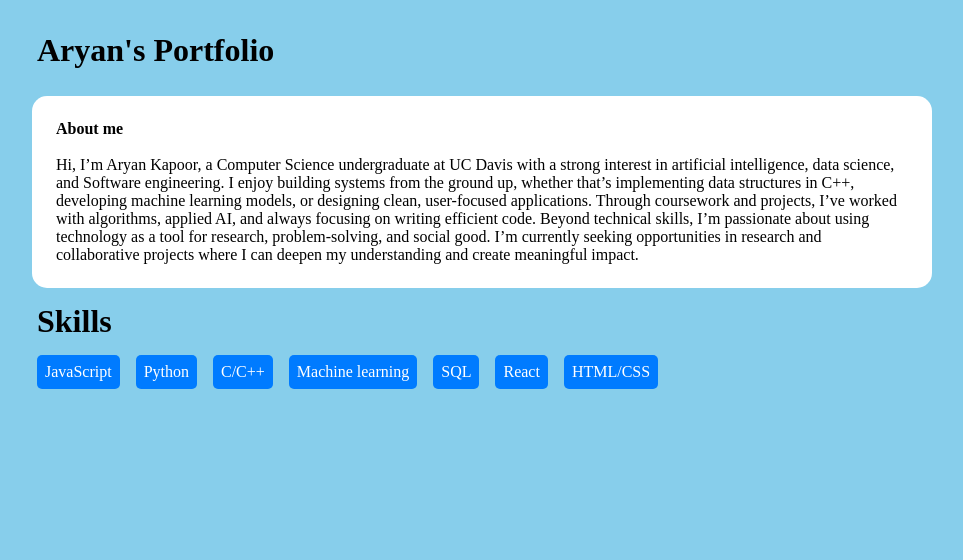
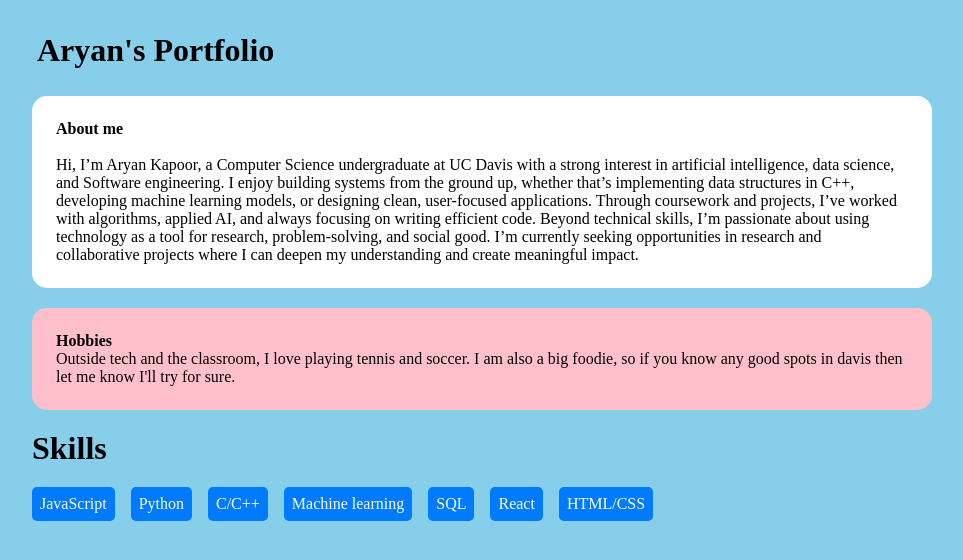
Before and after one commit to YashPradhan/include-jcc-portfolios, a Next.js app: page /aryan in a window 1280 px wide. Shown: the top 560 px of the page, without its empty margins (10-973 px from the left). Built offline with nearby package versions, Linux system fonts and the light colour scheme.

Commit message:
Second commit

```diff
--- a/app/(members)/aryan/page.jsx
+++ b/app/(members)/aryan/page.jsx
@@ -14,6 +14,12 @@ export default function AryanPage() {
          applied AI, and always focusing on writing efficient code. Beyond technical skills, I’m passionate about using
          technology as a tool for research, problem-solving, and social good. I’m currently seeking opportunities in research and collaborative
          projects where I can deepen my understanding and create meaningful impact.</p>
+    <p className={styles.hobbies}>
+      <strong>Hobbies</strong>
+      <br></br>
+      Outside tech and the classroom, I love playing tennis and soccer. I am also a big foodie, so if you know any good spots in davis then let me know I'll try for sure.
+
+    </p>
     <div className={styles.skills}>
     <h1 className={styles.skills_header}>Skills</h1>
     <ul>
--- a/app/(members)/aryan/page.module.scss
+++ b/app/(members)/aryan/page.module.scss
@@ -21,9 +21,18 @@
   width: 900px;
   border-radius: 15px;
 }
-
+.hobbies{
+  background-color: pink;
+  padding: 1.5rem;
+  margin-left: 10px;
+  margin-top: 20px;
+  align-items: flex-start;
+  width: 900px;
+  border-radius: 15px;
+}
 .skills_header{
-  margin: 15px;
+  margin-left: 10px;
+  margin-top: 20px;
 
 }
 
@@ -32,7 +41,8 @@
   gap: 1rem;
   flex-wrap: wrap;
   list-style: none;
-  margin-left: 15px;
+  margin-left: 10px;
+  margin-top: 20px;
 }
 .skills li{
   background: #007bff;
```
